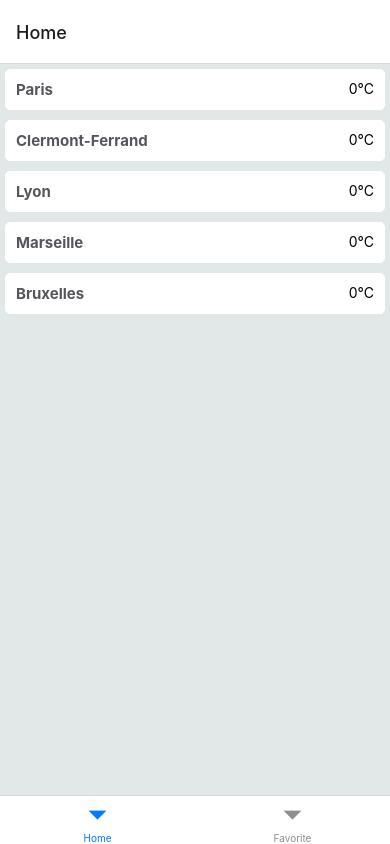
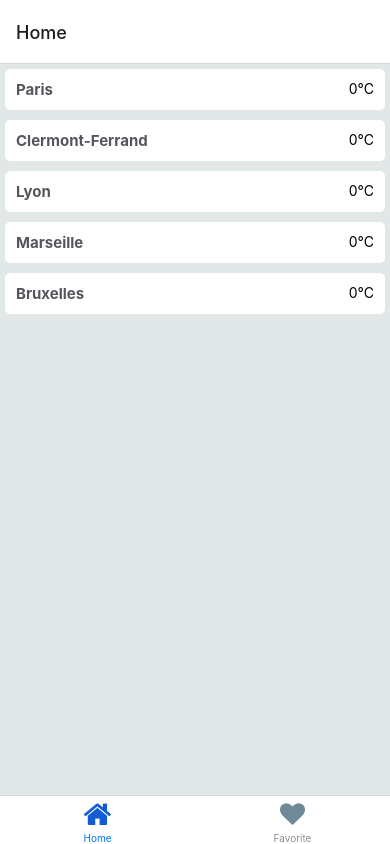
Before and after one commit to zsaoula/meteo_mobileapp, a React Native app: screen /Home in a window 390 px wide. Built offline with nearby package versions, Linux system fonts and the light colour scheme.

Commit message:
navigation master detail

```diff
--- a/compenent/allWeathers.tsx
+++ b/compenent/allWeathers.tsx
@@ -2,8 +2,10 @@
 import { View,Text, StyleSheet, FlatList, TouchableOpacity } from "react-native";
 import {cityName} from "../styles/style";
 import { WeatherElement } from "./weatherElementList";
+import DetailNavigation from "../navigation/DetailNavigation";
+import {NavigationProp, useNavigation} from '@react-navigation/native';
 
-export function WeatherList() {
+export function WeatherList({navigation} : {navigation : NavigationProp<Record<string, object | undefined>, string, any, any>} ) {
     //return (
       // <View>
       //   {WEATHER_DATA.map((weather, index) => (
@@ -14,18 +16,13 @@
       //   ))}
       // </View>
       const allWeathers = WEATHER_DATA
-
-      function selectedCity(city: City) {
-        //appel vu
-      }
-
       return (
         <View>
         <FlatList
           data={allWeathers}
           keyExtractor={(item: Weather) => item.city.name}
           renderItem={({ item }) =>
-              <TouchableOpacity onPress={() => selectedCity(item.city)}>
+              <TouchableOpacity onPress={() => navigation.navigate("DetailScreen", {"weatherCity": item.city})}>
                 <WeatherElement citySelected={item}></WeatherElement>
               </TouchableOpacity>
           }
--- a/compenent/tabIconBar.tsx
+++ b/compenent/tabIconBar.tsx
@@ -1,10 +1,14 @@
-// import React from "react";
-// import { FontAwesome } from "react-native";
+import React from "react";
+import { FontAwesome } from "@expo/vector-icons";
 
 
-// export function TabBarIcon(props: {
-//     name: React.ComponentProps<typeof FontAwesome>['name'];
-//     color: string;
-// }) {
-//     return <FontAwesome size={30} {...props} />;
-// }
+export function TabBarIcon(props: {
+    name: React.ComponentProps<typeof FontAwesome>['name'];
+    color: string;
+}) {
+    var sizeIcon = 30
+    if(props.name=='heart'){
+        sizeIcon = 25
+    }
+    return <FontAwesome size={sizeIcon} {...props} />;
+}
--- a/compenent/weatherCity.tsx
+++ b/compenent/weatherCity.tsx
@@ -1,4 +1,4 @@
-import {WEATHER_DATA} from "../data/stub";
+import {Weather, WEATHER_DATA} from "../data/stub";
 import { View,Text, StyleSheet, Image } from "react-native";
 import {cityName} from "../styles/style";
 import {City} from '../data/stub';
@@ -8,7 +8,8 @@
 }
 
 export function CityDisplay(props: cityProps) {
-      const cityWeather = WEATHER_DATA.filter(weather => weather.city.name === props.city.name)[0]
+  console.log(props.city)
+      const cityWeather:Weather = WEATHER_DATA.filter(weather => weather.city.name === props.city.name)[0] as Weather
       const dateCity = cityWeather.at.split(" ")[0]
       const timeCity = cityWeather.at.split(" ")[1].slice(0,5)
       return (
--- /dev/null
+++ b/navigation/DetailNavigation.tsx
@@ -0,0 +1,15 @@
+import { NavigationContainer } from "@react-navigation/native";
+import { createStackNavigator } from "@react-navigation/stack";
+import { DetailScreen } from "../screens/DetailScreen";
+import HomeScreen from "../screens/HomeScreen";
+
+const Stack = createStackNavigator();
+export default function DetailNavigation() {
+
+    return (
+        <Stack.Navigator initialRouteName="Home">
+          <Stack.Screen name="Home" component={HomeScreen} options={{ headerShown:false}}/>
+          <Stack.Screen name="DetailScreen" component={DetailScreen}/>
+        </Stack.Navigator>
+    )
+  }
--- a/navigation/Navigation.tsx
+++ b/navigation/Navigation.tsx
@@ -1,20 +1,25 @@
 import { createBottomTabNavigator } from "@react-navigation/bottom-tabs";
 import { NavigationContainer } from "@react-navigation/native";
 import { FavoriteScreen } from "../screens/FavoriteScreen";
-import { HomeScreen } from "../screens/HomeScreen";
+import HomeScreen from "../screens/HomeScreen";
+import { TabBarIcon } from "../compenent/tabIconBar";
+import {cityName, iconFocused, iconUnfocused} from "../styles/style"
+import DetailNavigation from "./DetailNavigation";
 
 export default function Navigation() {
     const BottomTabNavigator = createBottomTabNavigator();
     return (
         <NavigationContainer>
             <BottomTabNavigator.Navigator initialRouteName="Home">
-                <BottomTabNavigator.Screen name="Home" component={HomeScreen}
+                <BottomTabNavigator.Screen name="Home" component={DetailNavigation}
                                            options={{
                                                title: 'Home',
+                                               tabBarIcon: ({color, focused}) => <TabBarIcon name="home" color={focused?iconFocused:iconUnfocused}/>,
                                            }}/>
                 <BottomTabNavigator.Screen name="Favorite" component={FavoriteScreen}
                                            options={{
                                                title: 'Favorite',
+                                               tabBarIcon: ({color, focused}) => <TabBarIcon name='heart' color={focused?iconFocused:iconUnfocused}/>,
                                            }}/>
             </BottomTabNavigator.Navigator>
         </NavigationContainer>
--- a/package.json
+++ b/package.json
@@ -12,14 +12,16 @@
     "@fortawesome/react-fontawesome": "^0.2.0",
     "@react-navigation/bottom-tabs": "^6.5.4",
     "@react-navigation/native": "^6.1.3",
+    "@react-navigation/stack": "^6.3.12",
     "expo": "~47.0.12",
     "expo-status-bar": "~1.4.2",
     "react": "18.1.0",
     "react-dom": "18.1.0",
     "react-native": "0.70.5",
     "react-native-gesture-handler": "~2.8.0",
-    "react-native-web": "~0.18.9",
-    "react-native-safe-area-context": "4.4.1"
+    "react-native-safe-area-context": "4.4.1",
+    "react-native-vector-icons": "^9.2.0",
+    "react-native-web": "~0.18.9"
   },
   "devDependencies": {
     "@babel/core": "^7.12.9",
--- /dev/null
+++ b/screens/DetailScreen.tsx
@@ -0,0 +1,25 @@
+import { StatusBar } from 'expo-status-bar';
+import { StyleSheet, Text, View } from 'react-native';
+import { CityDisplay } from '../compenent/weatherCity';
+import {colorBackground} from '../styles/style';
+import {City, FAVORITE_CITY_DATA, Weather} from '../data/stub';
+import { RouteProp } from '@react-navigation/native';
+
+type Props = {
+  route: RouteProp<Record<string, any>, string>;
+}
+
+// export function DetailScreen({route} : {route : RouteProp<Record<string, object | undefined>, string>}) {
+  export function DetailScreen({route}: Props){
+     const routeParams:City = route.params?.weatherCity as City;
+  return (
+    <CityDisplay city={routeParams}></CityDisplay>
+  );
+}
+
+const styles = StyleSheet.create({
+  container: {
+    flex: 1,
+    backgroundColor: colorBackground
+  },
+});
--- a/screens/HomeScreen.tsx
+++ b/screens/HomeScreen.tsx
@@ -1,14 +1,12 @@
-import { StatusBar } from 'expo-status-bar';
 import { StyleSheet, Text, View } from 'react-native';
 import { WeatherList } from '../compenent/allWeathers';
-import { CityDisplay } from '../compenent/weatherCity';
+import { NavigationProp } from "@react-navigation/native";
 import {colorBackground} from '../styles/style';
-import {FAVORITE_CITY_DATA} from '../data/stub';
 
-export function HomeScreen() {
+export default function HomeScreen({navigation} : {navigation: NavigationProp<Record<string, object | undefined>, string, any, any>}) {
   return (
     <View style={styles.container}>
-        <WeatherList></WeatherList>
+        <WeatherList navigation={navigation}></WeatherList>
     </View>
   );
 }
--- a/styles/style.tsx
+++ b/styles/style.tsx
@@ -1,2 +1,4 @@
 export const colorBackground = "#E2E8E8"
 export const cityName = "#54565B"
+export const iconUnfocused = '#6E8998'
+export const iconFocused = '#135DD4'
```
Also changed, not shown: 2 other files (tests, documents, lock files or other folders).
